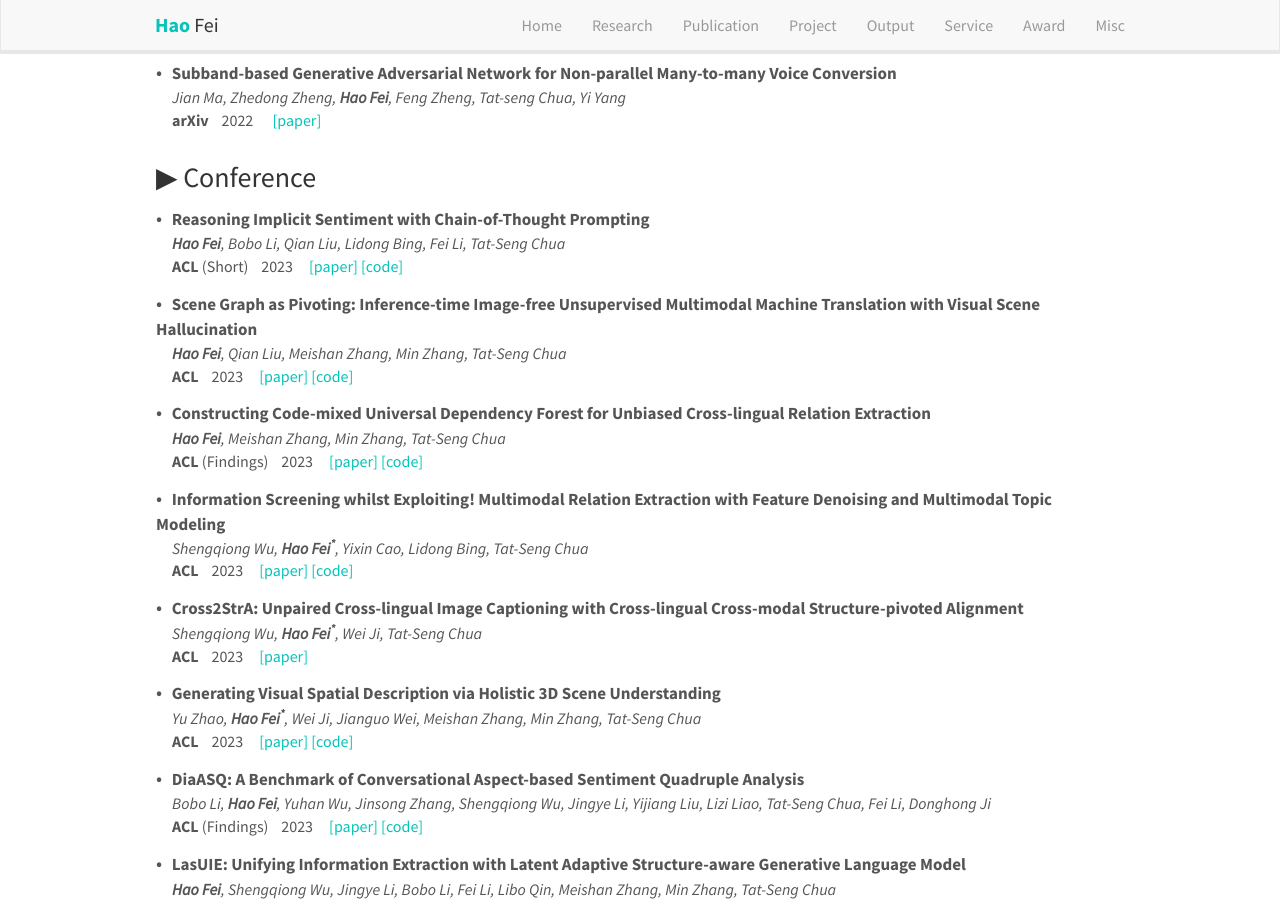
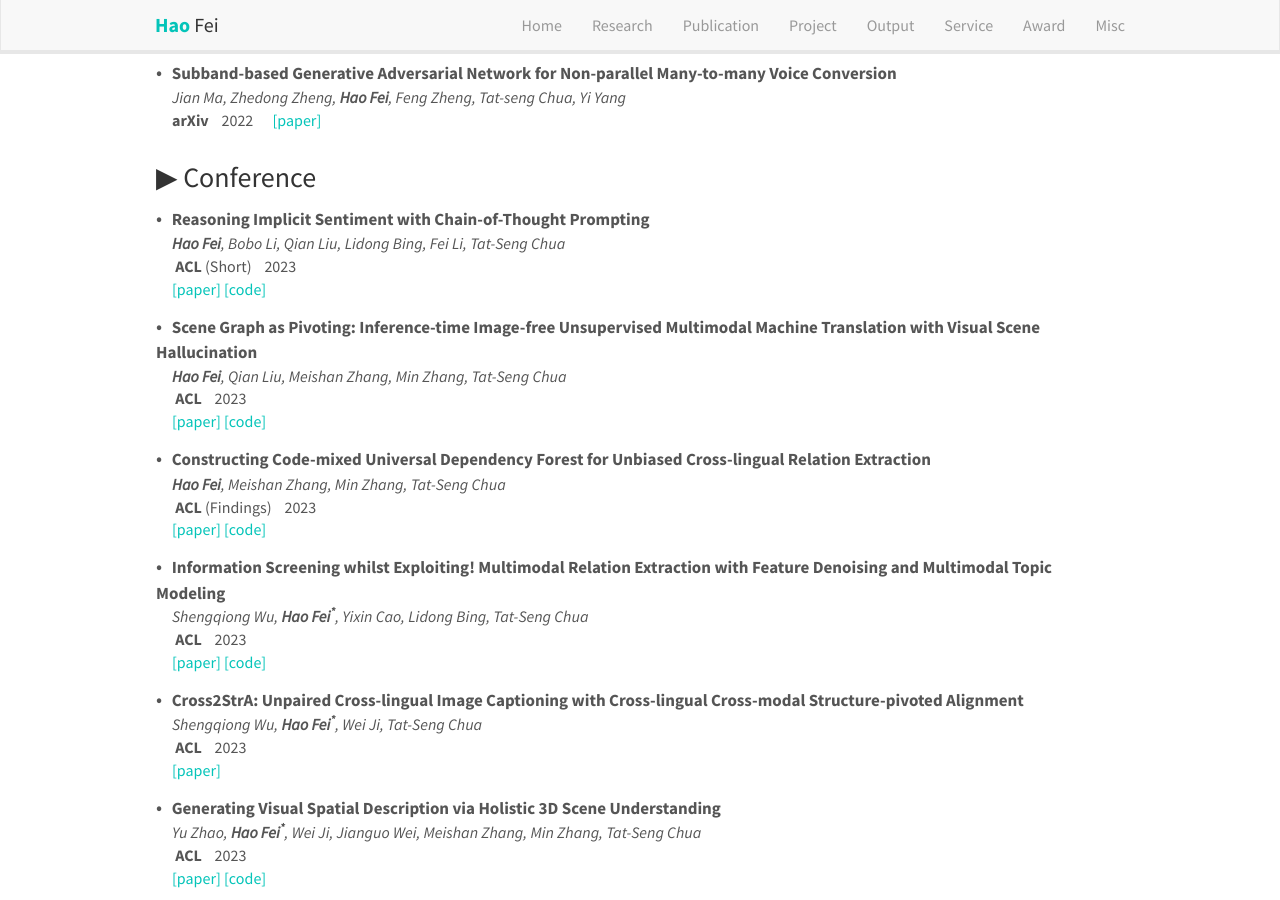
Before and after one commit to scofield7419/scofield7419.github.io, a Jekyll site: the page built from _pages/publications.md, in a window 1280 px wide and 900 px high, scrolled down 539 px. Built offline with Jekyll 4.4.1, drawn with Linux system fonts in a browser that asks for light colours; nearby versions of some CDN libraries; comment, search, counter and statistics services are not loaded; a style sheet for code colours, icons or effects is not loaded.

Commit message:
Update publications.md

```diff
--- a/_pages/publications.md
+++ b/_pages/publications.md
@@ -41,8 +41,9 @@
 
   <span style="font-size: 20px;">&#8226;</span> &nbsp; <strong style="font-size: 17px;">{{ publi.title }}</strong> <br/>
   &nbsp;&nbsp;&nbsp;&nbsp;&nbsp;<em>{{ publi.authors }} </em><br />
-  &nbsp;&nbsp;&nbsp;&nbsp;&nbsp;<strong>{{ publi.venue.name }}</strong> {% if publi.venue.note %} ({{publi.venue.note}}){% endif %} &nbsp;&nbsp; {{ publi.year }}&nbsp;&nbsp;&nbsp;&nbsp;
-  <a href="{{ publi.link.paper }}">\[paper\]</a>&nbsp;{% if publi.link.code %}<a href="{{ publi.link.code }}">\[code\]</a>{% endif %}
+  &nbsp;&nbsp;&nbsp;&nbsp;&nbsp; <strong>{{ publi.venue.name }}</strong>     {% if publi.venue.note %} ({{publi.venue.note}}){% endif %} &nbsp;&nbsp; {{ publi.year }}
+ &nbsp;&nbsp;&nbsp;&nbsp;   {% if publi.highlight %} <strong style="color:#C7254E;">({{ publi.highlight }})</strong>  {% endif %}
+  &nbsp;&nbsp;&nbsp;&nbsp; <a href="{{ publi.link.paper }}">\[paper\]</a>&nbsp;{% if publi.link.code %}<a href="{{ publi.link.code }}">\[code\]</a>{% endif %}&nbsp;{% if publi.promote %}<a href="{{ publi.promote.link }}">\[{{ publi.promote.name }}\]</a>{% endif %}
 
 {% endfor %}
 
```
